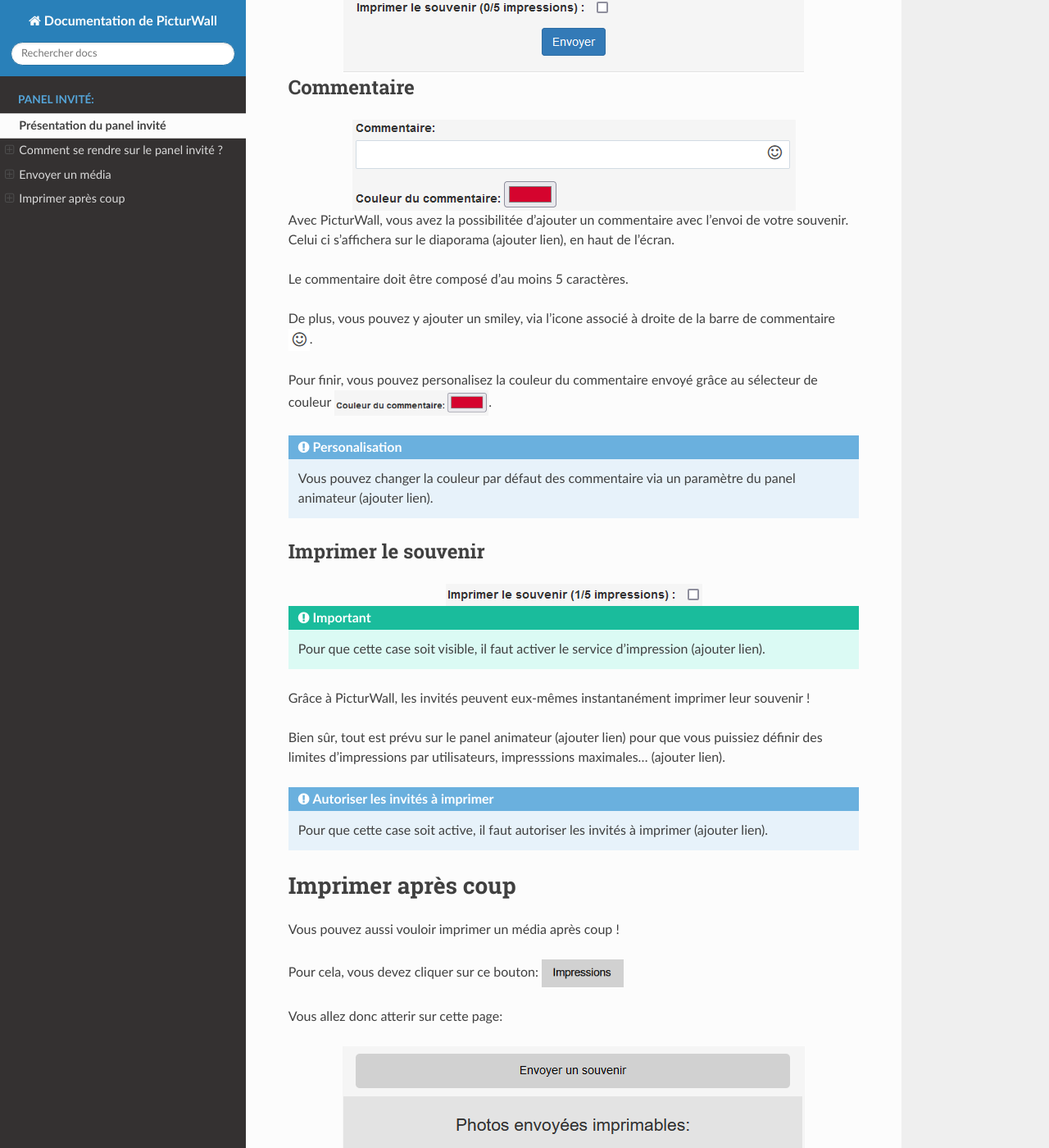
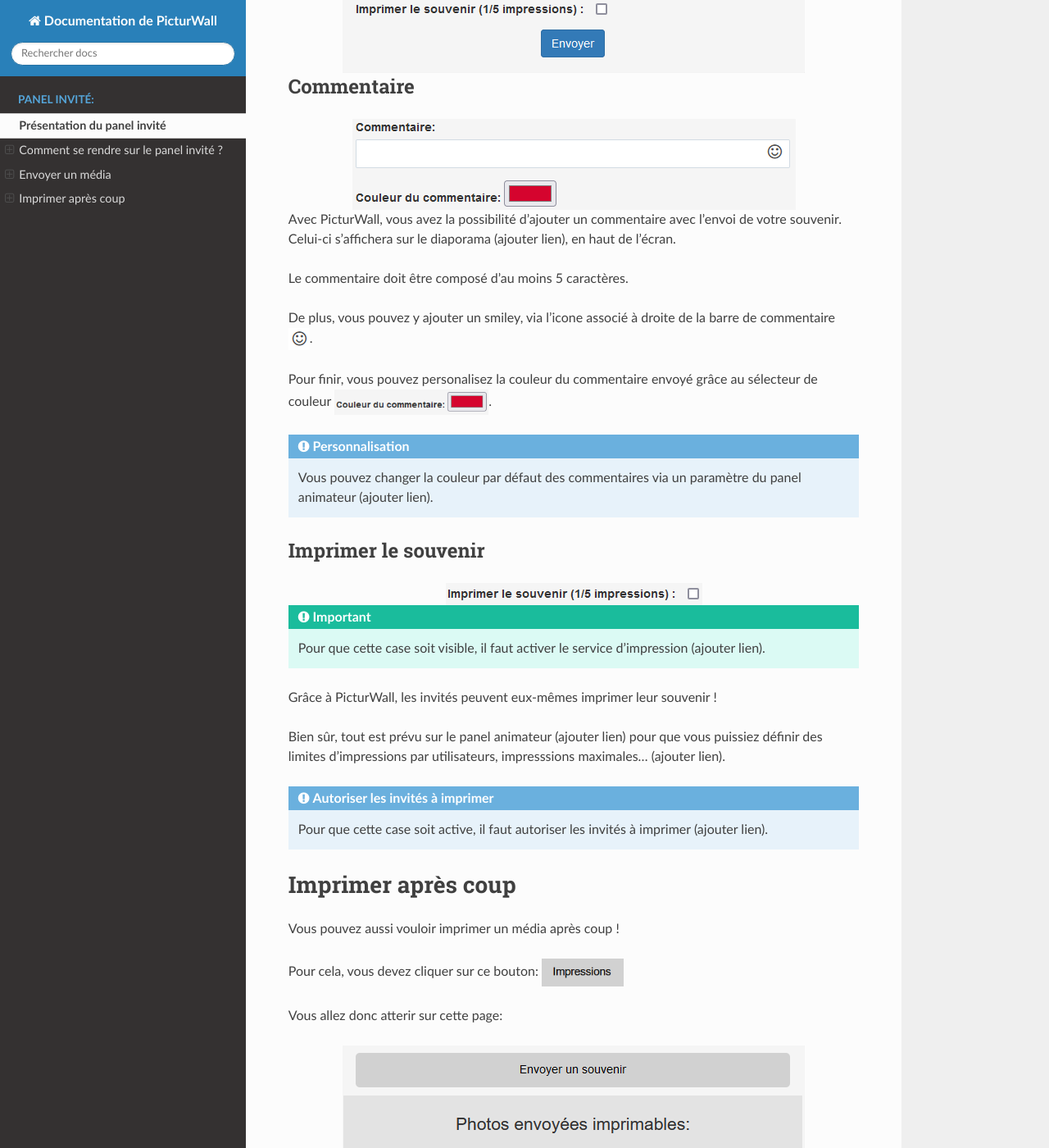
Before and after one commit to gatienduboc/PicturWall-docs, a Sphinx documentation site: the page built from docs/panel_invite/index.rst, in a window 1280 px wide and 1400 px high, scrolled down 1608 px. Shown: the whole window at 82% size. Built offline with Sphinx 7.4.7 and the Read the Docs theme 2.0.0, drawn with Linux system fonts in a browser that asks for light colours; some of the changed text lies outside the part shown.

Commit message:
Panel invité: corrections fautes

```diff
--- a/docs/panel_invite/index.rst
+++ b/docs/panel_invite/index.rst
@@ -52,8 +52,8 @@
    :alt: Ajouter un commentaire sur l'envoi de son image.
    :align: center
 
-Avec PicturWall, vous avez la possibilitée d'ajouter un commentaire avec l'envoi de votre souvenir.
-Celui ci s'affichera sur le diaporama (ajouter lien), en haut de l'écran.
+Avec PicturWall, vous avez la possibilité d'ajouter un commentaire avec l'envoi de votre souvenir.
+Celui-ci s'affichera sur le diaporama (ajouter lien), en haut de l'écran.
 
 Le commentaire doit être composé d'au moins 5 caractères.
 
@@ -61,9 +61,9 @@
 
 Pour finir, vous pouvez personalisez la couleur du commentaire envoyé grâce au sélecteur de couleur |bouton_commentaire_couleur|.
 
-.. admonition:: Personalisation
+.. admonition:: Personnalisation
 
-    Vous pouvez changer la couleur par défaut des commentaire via un paramètre du panel animateur (ajouter lien).
+    Vous pouvez changer la couleur par défaut des commentaires via un paramètre du panel animateur (ajouter lien).
 
 
 .. _invite_media_imprimer:
@@ -77,7 +77,7 @@
 
 .. important:: Pour que cette case soit visible, il faut activer le service d'impression (ajouter lien).
 
-Grâce à PicturWall, les invités peuvent eux-mêmes instantanément imprimer leur souvenir !
+Grâce à PicturWall, les invités peuvent eux-mêmes imprimer leur souvenir !
 
 Bien sûr, tout est prévu sur le panel animateur (ajouter lien) pour que vous puissiez définir des limites d'impressions par utilisateurs, impresssions maximales... (ajouter lien).
 
@@ -106,7 +106,7 @@
    :alt: Imprimer un souvenir après coup, lancer l'impression.
    :align: center
 
-Et vous pouvez-vous rendre jusqu'à l'imprimante pour récupérer votre média ;)
+Et vous pouvez vous rendre jusqu'à l'imprimante pour récupérer votre média ;)
 
 .. admonition:: Autoriser les invités à imprimer après coup
 
```
Also changed, not shown: other parts of docs/panel_invite/index.rst (+5 -5 lines), docs/panel_invite/_images/invite_impressions_imprimer_medias.PNG, docs/panel_invite/_images/invite_medias.PNG, 7 other files.
